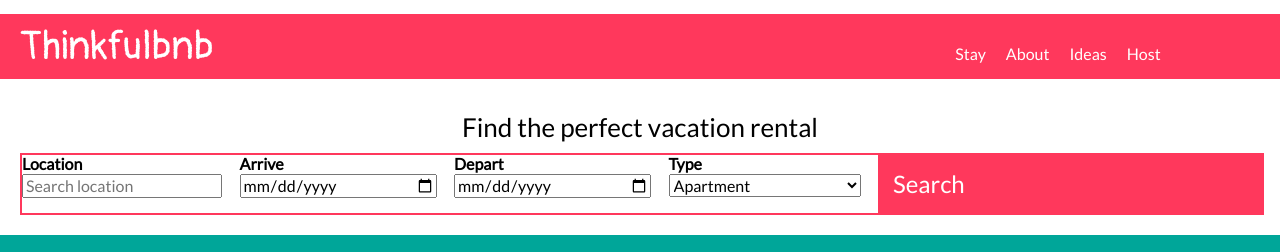
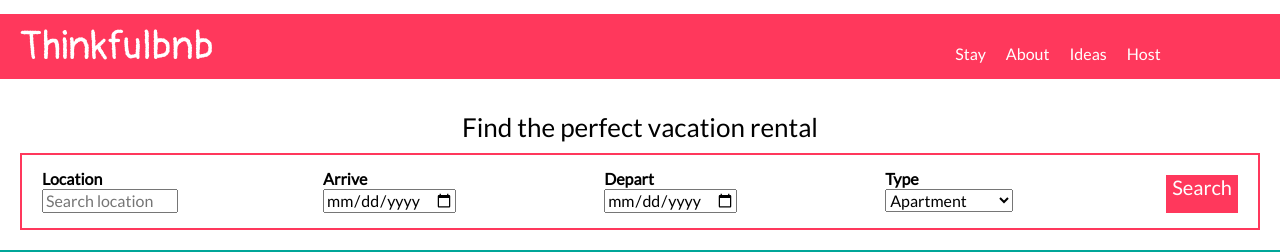
Before and after one commit to kennywatson3296/Thinkful_flexbox_assessment, a plain HTML site: page index.html in a window 1280 px wide. Shown: the top 252 px of the page. Drawn offline with nearby package versions, Linux system fonts and the light colour scheme.

Commit message:
Add files via upload

```diff
--- a/style.css
+++ b/style.css
@@ -95,11 +95,13 @@ header nav ul li a:hover {
 
 /* -------  Search Form ------- */
 form {
+padding-top:15px;
+padding-bottom:15px;
   border: 2px solid #ff385c;
   display: flex;
   flex-direction: column;
   justify-content: space-between;
-  flex:1;
+
 
 }
 form label{
@@ -113,8 +115,8 @@ form div{
   justify-content:space-between;
   padding-top:10px;
   padding-bottom:5px;
-  padding-right: 20px;
-  padding-left: 20px;
+padding-left:10px;
+padding-right:15px;
 }
 form input, form select{
   width:30vw;
@@ -127,9 +129,10 @@ form button {
   background-color: #ff385c;
   border: none;
   color: #fff;
-  font-size: 24px;
-  padding: 15px;
-  width: 100%;
+  margin-top:5px;
+  font-size:20px;
+ height:10vw;
+
 }
 
 /* -------  Footer ------- */
@@ -172,12 +175,11 @@ footer p {
     display: flex;
     flex-direction: row;
     justify-content: space-between;
-   width:100%;
 
+  padding-left:20px;
+  padding-right:20px;
   }
-  form div{
 
-  }
   form label{
    display: flex;
    flex-direction:column;
@@ -185,16 +187,18 @@ footer p {
    width:15vw;
   }
   form input{
-    width:15vw;
+    width:10vw;
   }
   form select{
-    width:15vw;
+    width:10vw;
   }
 
   form button{
     display:flex;
     flex-direction:column;
-    width:30vw;
+    font-size:20px;
+
+    height:auto;
   }
 
   .group{
```
